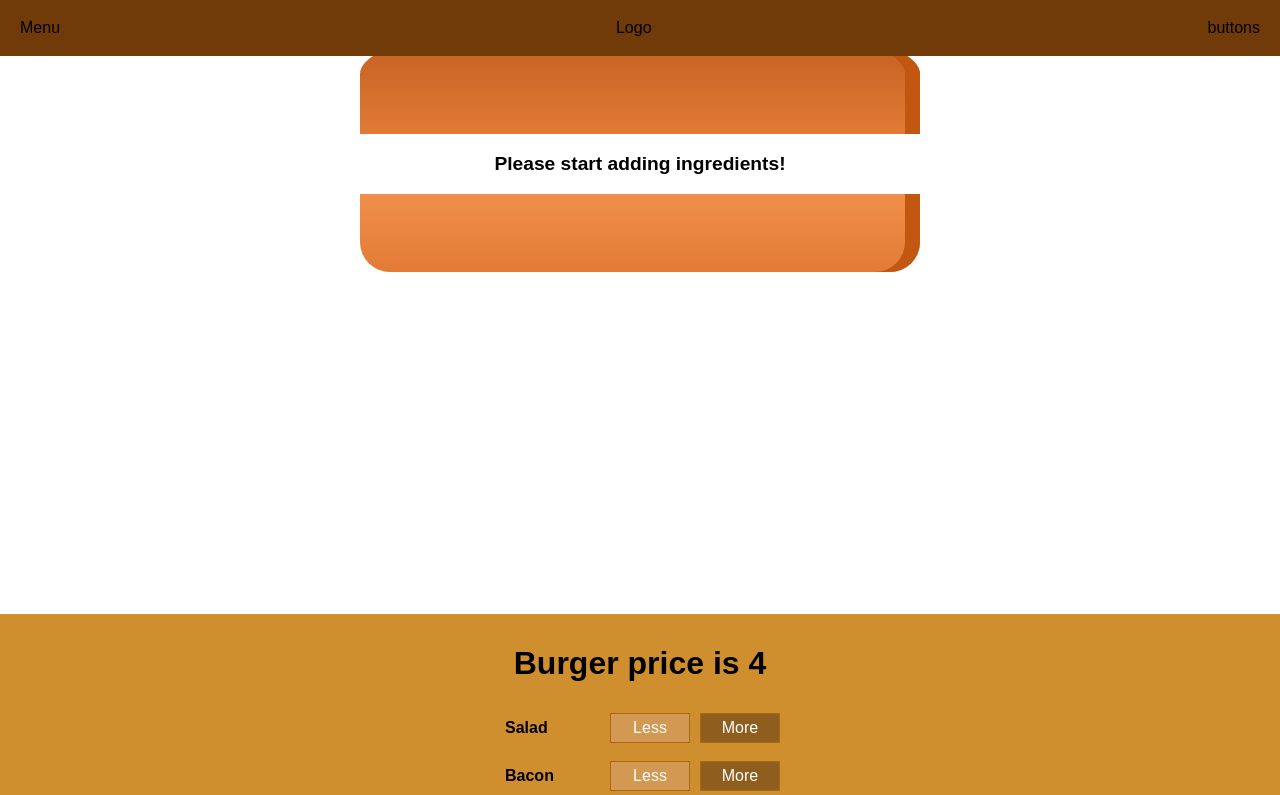
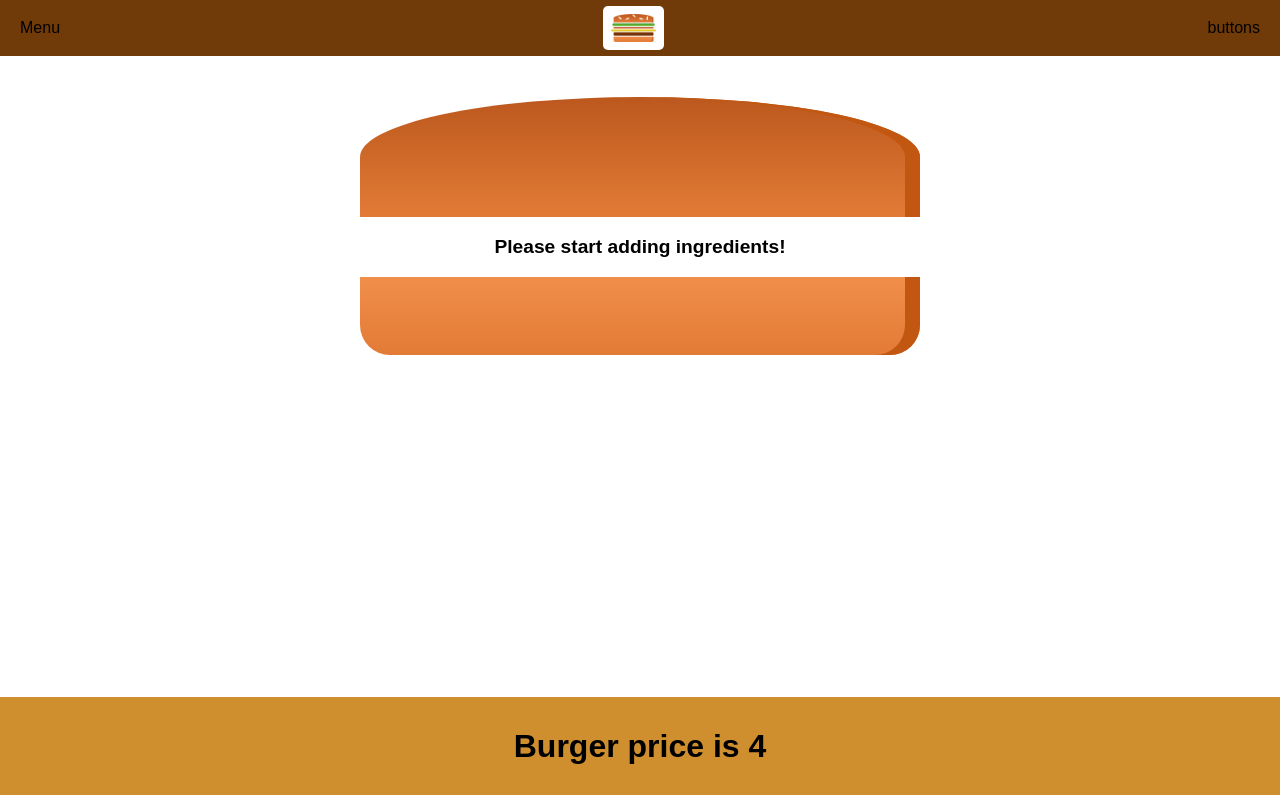
Before and after one commit to ViditJS/HabbitBurger, a React (Create React App) app: page / in a window 1280 px wide. Shown: the top 795 px of the page. Built offline with nearby package versions, Linux system fonts and the light colour scheme.

Commit message:
update logo in navbar

```diff
--- a/src/components/BurgerIngridient/BurgerIngridient.css
+++ b/src/components/BurgerIngridient/BurgerIngridient.css
@@ -15,6 +15,7 @@
     box-shadow: inset -15px 0 #c15711;
     margin: 2% auto;
     position: relative;
+    margin-top: 97px;
 }
 
 .Seeds1 {
--- /dev/null
+++ b/src/components/Layout/Layout.css
@@ -0,0 +1,3 @@
+.Content {
+  margin-top: 100px;
+}
--- a/src/components/Layout/Layout.js
+++ b/src/components/Layout/Layout.js
@@ -4,7 +4,9 @@ import Toolbar from '../Navigation/Toolbar/Toolbar';
  class Layout extends React.Component {
    render() {
     return (
-      <Toolbar/>
+      <div className="Content">
+        <Toolbar/>
+      </div>
     );
    }
  };
--- /dev/null
+++ b/src/components/Logo/Logo.css
@@ -0,0 +1,10 @@
+.Logo {
+  height: 80%;
+  background-color: white;
+  padding: 8px;
+  box-sizing:border-box;
+  border-radius: 5px;
+}
+.Logo img {
+  height: 100%;
+}
--- /dev/null
+++ b/src/components/Logo/Logo.js
@@ -0,0 +1,9 @@
+import React from 'react';
+import BurgerLogo from '../../Assets/Images/burger-logo.png';
+import './Logo.css'
+const Logo = (props) => (
+  <div className = "Logo">
+    <img src = {BurgerLogo} alt='HabbitBurger'/>
+  </div>
+);
+export default Logo;
--- a/src/components/Navigation/Toolbar/Toolbar.js
+++ b/src/components/Navigation/Toolbar/Toolbar.js
@@ -1,9 +1,10 @@
 import React from 'react';
 import './Toolbar.css';
+import Logo from '../../Logo/Logo';
 const Toolbar = (props) => (
   <header className="Toolbar">
     <div>Menu</div>
-    <div>Logo</div>
+    <Logo/>
     <nav>
       buttons
     </nav>
```
Also changed, not shown: src/Assets/Images/burger-logo.png (added).
